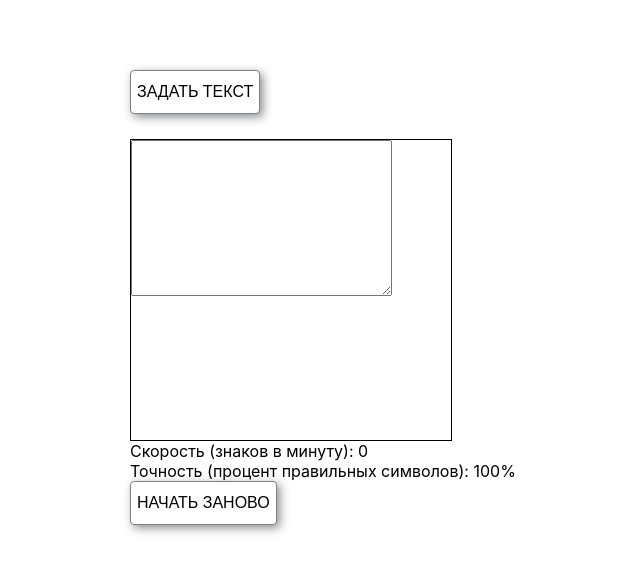
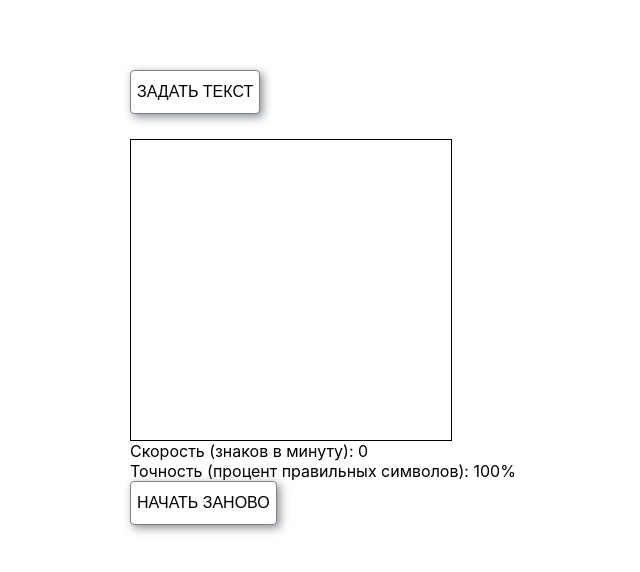
Before and after one commit to KseniaIkud/Touch-typing-app, a React (Create React App) app: page / in a window 1280 px wide. Shown: the top 572 px of the page, without its empty margins (190-830 px from the left). Built offline with nearby package versions, Linux system fonts and the light colour scheme.

Commit message:
typing text real time display added

```diff
--- a/src/App.css
+++ b/src/App.css
@@ -25,3 +25,6 @@
 .restart:hover {
     box-shadow: 8px 8px 15px rgba(20, 30, 100, .5);
 }
+.current {
+    color: red;
+}
--- a/src/App.jsx
+++ b/src/App.jsx
@@ -24,8 +24,9 @@ const App = () => {
         setStartTime(new Date().getTime())
     }
     const onFinishTyping = () => {
-        const finishTime = new Date().getTime()
-        setSpeed((finishTime - startTime) / 60000)
+        const finishTime = new Date().getTime();
+        setSpeed((finishTime - startTime) / 60000);
+        setoutgoingValues('')
     }
 
     useKeyPress((key) => {
@@ -48,8 +49,9 @@ const App = () => {
                 Задать текст
             </button>
             <div className="textarea">
-                <textarea name="" id="" cols="30" rows="10" value={text || ''}></textarea>
-
+                <span>{outgoingValues}</span>
+                <span className="current">{currentSymbol}</span>
+                <span>{incomingValues}</span>
             </div>
             <div className="result">
                 <div>
```
